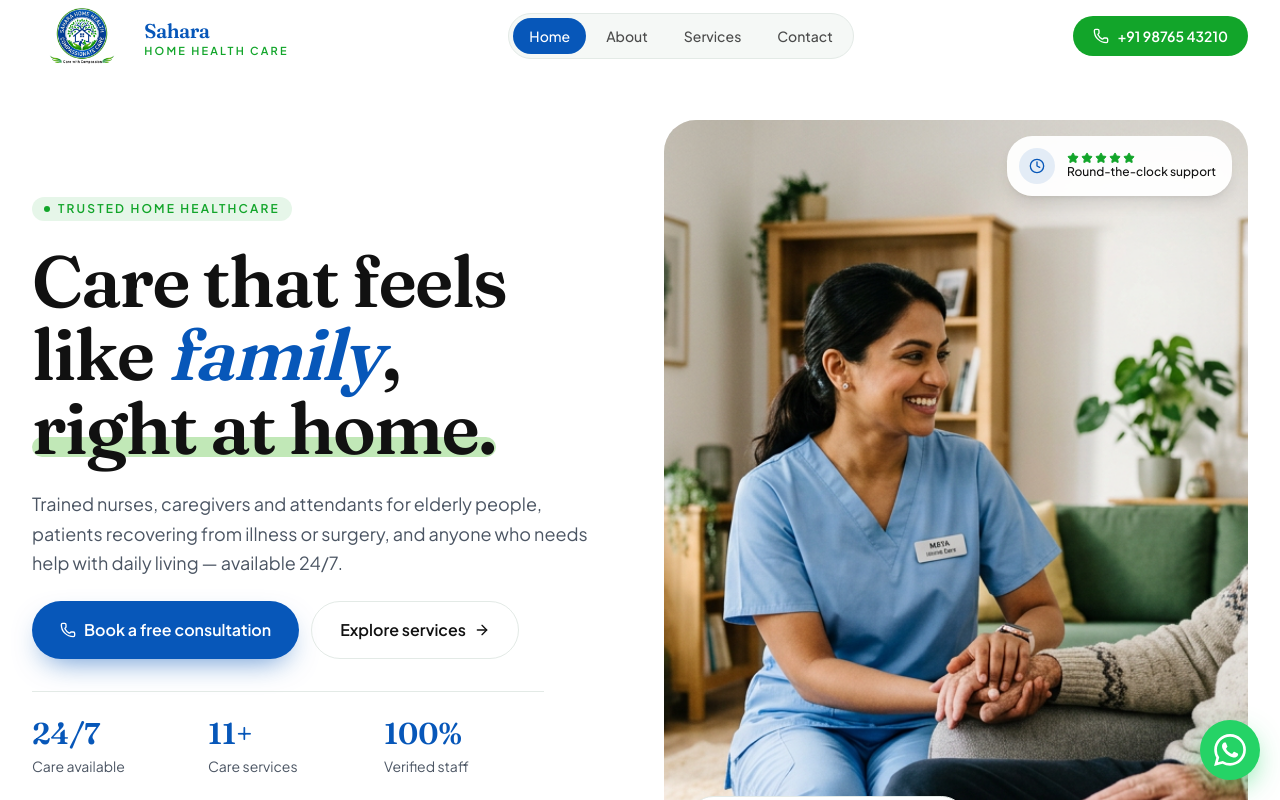
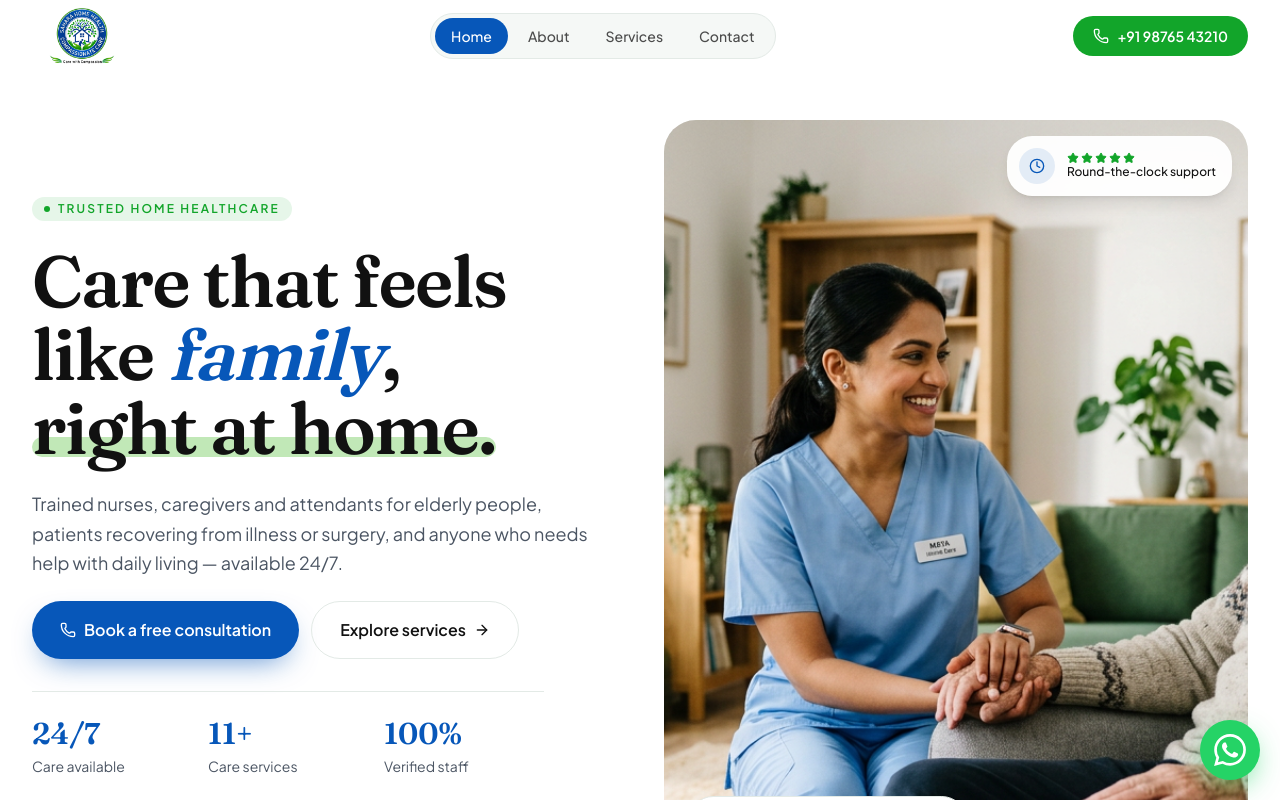
Before and after one commit to ayush65/sahara-home-care, a Next.js app: page / in a window 1280 px wide. Shown: the top 800 px of the page. Built offline with nearby package versions, Linux system fonts and the light colour scheme.

Commit message:
Use full new logo lockup in navbar and footer

```diff
--- a/components/logo.tsx
+++ b/components/logo.tsx
@@ -6,35 +6,18 @@ export function Logo({ className, inverted = false }: { className?: string; inve
   return (
     <Link
       href="/"
-      className={cn('flex items-center gap-3 rounded-lg', className)}
+      className={cn('flex items-center rounded-lg', className)}
       aria-label="Sahara Home Health Care — home"
     >
       <Image
         src="/logo.png"
-        alt="Sahara Home Health Care"
+        alt="Sahara Home Health Care — Care with Compassion"
         width={1376}
         height={768}
         priority
         className="h-12 w-auto sm:h-14"
       />
-      <span className="flex flex-col leading-none">
-        <span
-          className={cn(
-            'font-display text-xl font-semibold tracking-tight',
-            inverted ? 'text-white' : 'text-brand-blue',
-          )}
-        >
-          Sahara
-        </span>
-        <span
-          className={cn(
-            'text-[11px] font-semibold uppercase tracking-[0.2em]',
-            inverted ? 'text-brand-green-light' : 'text-brand-green',
-          )}
-        >
-          Home Health Care
-        </span>
-      </span>
+      <span className="sr-only">Sahara Home Health Care</span>
     </Link>
   )
 }
```
Also changed, not shown: public/og-image.jpg.
